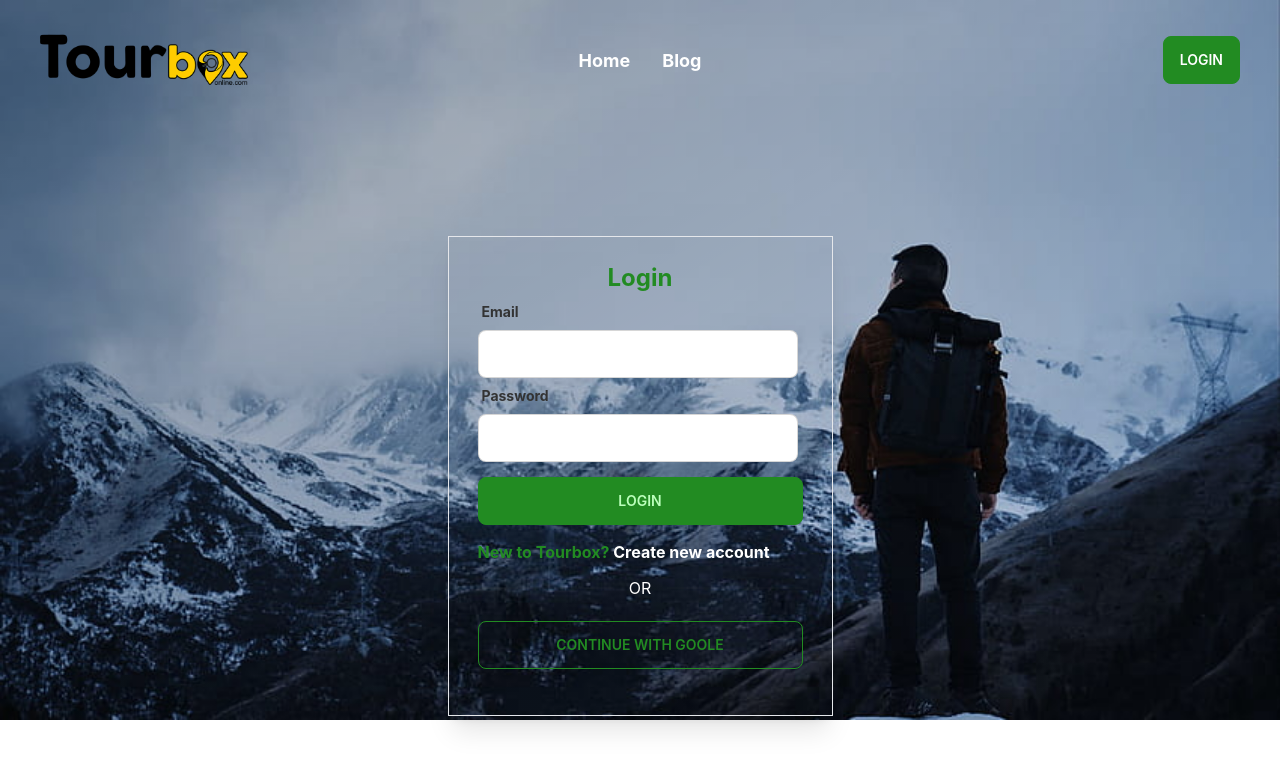
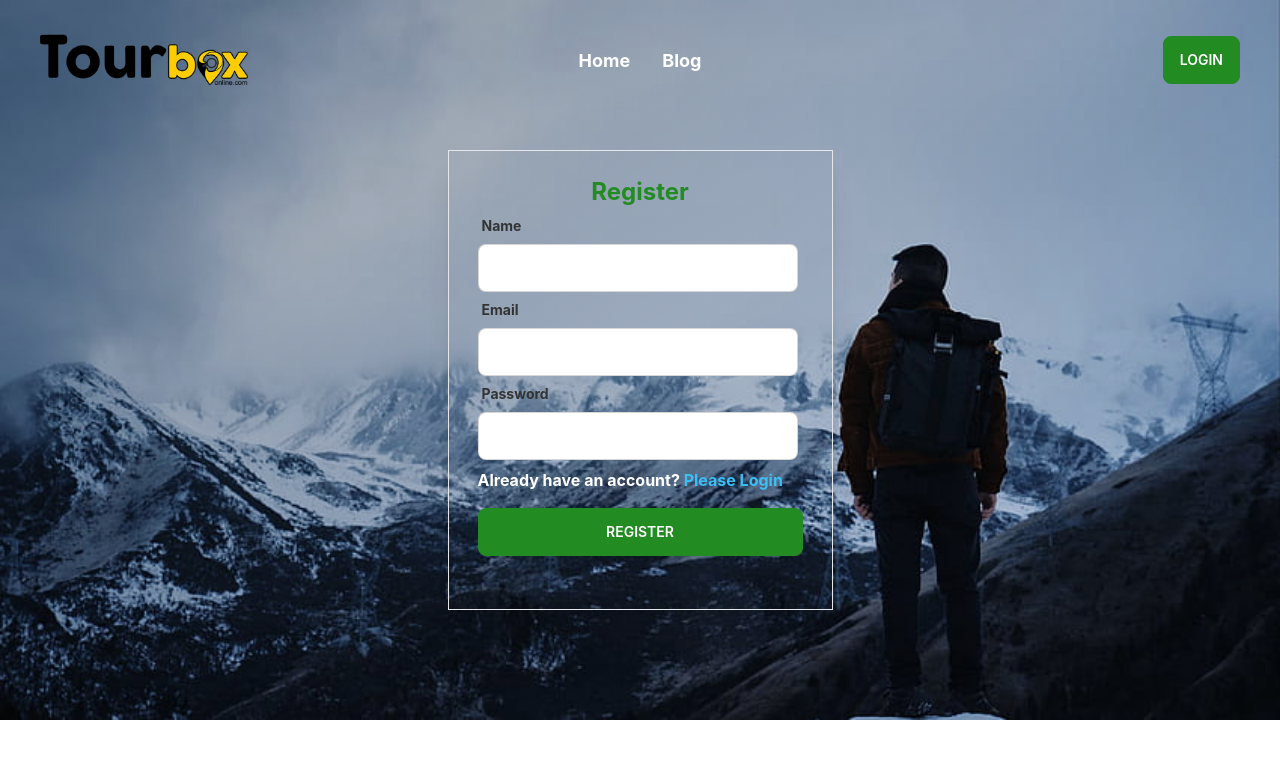
Before and after one commit to shahadathossain26/tourbox, a React (Create React App) app: page /register in a window 1280 px wide. Shown: the top 770 px of the page. Built offline with nearby package versions, Linux system fonts and the light colour scheme; no server answers.

Commit message:
authentication added

```diff
--- a/package.json
+++ b/package.json
@@ -7,6 +7,7 @@
     "@testing-library/react": "^13.4.0",
     "@testing-library/user-event": "^13.5.0",
     "daisyui": "^2.51.0",
+    "firebase": "^9.17.1",
     "react": "^18.2.0",
     "react-dom": "^18.2.0",
     "react-hook-form": "^7.43.2",
--- /dev/null
+++ b/src/Context/AuthProvider.js
@@ -0,0 +1,52 @@
+import React, { createContext, useEffect, useState } from 'react';
+import { createUserWithEmailAndPassword, getAuth, onAuthStateChanged, signInWithEmailAndPassword, signInWithPopup, signOut } from 'firebase/auth'
+import app from '../Firebase/firebase.config';
+
+
+export const AuthContext = createContext();
+const auth = getAuth(app);
+
+const AuthProvider = ({ children }) => {
+    const [user, setUser] = useState(null);
+    const [loading, setLoading] = useState(true);
+
+    const providerLogin = (provider) => {
+        return signInWithPopup(auth, provider);
+    }
+
+    const createUser = (email, password) => {
+        setLoading(true);
+        return createUserWithEmailAndPassword(auth, email, password);
+    }
+
+    const signIn = (email, password) => {
+        setLoading(true);
+        return signInWithEmailAndPassword(auth, email, password);
+    }
+
+    const logOut = () => {
+        return signOut(auth);
+    }
+
+    useEffect(() => {
+        const unsubscribe = onAuthStateChanged(auth, (currentUser) => {
+            console.log('insite auth state chage', currentUser);
+            setUser(currentUser);
+            setLoading(false);
+        });
+
+        return () => {
+            unsubscribe();
+        }
+
+    }, [])
+
+    const authInfo = { user, providerLogin, logOut, createUser, signIn, loading };
+    return (
+        <AuthContext.Provider value={authInfo}>
+            {children}
+        </AuthContext.Provider>
+    );
+};
+
+export default AuthProvider;
--- /dev/null
+++ b/src/Firebase/firebase.config.js
@@ -0,0 +1,18 @@
+// Import the functions you need from the SDKs you need
+import { initializeApp } from "firebase/app";
+// TODO: Add SDKs for Firebase products that you want to use
+// https://firebase.google.com/docs/web/setup#available-libraries
+
+// Your web app's Firebase configuration
+const firebaseConfig = {
+    apiKey: "AIzaSyBkv_mNNoeNG_icWezrlF_70k3oSiWb-PQ",
+    authDomain: "tourbox-f8d11.firebaseapp.com",
+    projectId: "tourbox-f8d11",
+    storageBucket: "tourbox-f8d11.appspot.com",
+    messagingSenderId: "124634577843",
+    appId: "1:124634577843:web:7f6c7039ad72502080e9c6"
+};
+
+// Initialize Firebase
+const app = initializeApp(firebaseConfig);
+export default app;
--- a/src/Pages/Login/Login.js
+++ b/src/Pages/Login/Login.js
@@ -1,11 +1,39 @@
-import React from 'react';
+import React, { useContext } from 'react';
 import Header from '../Shared/Header/Header';
 import loginImage from '../../assets/login_image 3.jpg'
 import { useForm } from 'react-hook-form';
-import { Link } from 'react-router-dom';
+import { Link, useNavigate } from 'react-router-dom';
+import { AuthContext } from '../../Context/AuthProvider';
+import { GoogleAuthProvider } from 'firebase/auth';
 
 const Login = () => {
     const { register, formState: { errors }, handleSubmit } = useForm();
+    const { providerLogin, signIn, loading } = useContext(AuthContext);
+    const navigate = useNavigate();
+
+    const handleLogin = data => {
+        signIn(data.email, data.password)
+            .then(result => {
+                const user = result.user;
+                console.log(user);
+                navigate('/')
+
+
+            })
+            .catch(err => console.log(err))
+    }
+
+    const googleProvider = new GoogleAuthProvider()
+
+    const handleGoogleSignIn = () => {
+        providerLogin(googleProvider)
+            .then(result => {
+                const user = result.user;
+                console.log(user);
+                navigate('/')
+            })
+            .catch(error => console.error(error))
+    }
     return (
         <div className='w-full relative'>
 
@@ -23,7 +51,7 @@ const Login = () => {
                 <div className='w-[385px] h-[480px] shadow-xl my-[236px] border px-[29px] py-[25px] mx-auto'>
                     <h2 className='text-2xl text-center text-primary font-bold'>Login</h2>
 
-                    <form onSubmit={handleSubmit()}>
+                    <form onSubmit={handleSubmit(handleLogin)}>
                         <div className="form-control w-full max-w-xs">
                             <label className="label"><span className="label-text font-bold">Email</span>
                             </label>
@@ -46,7 +74,7 @@ const Login = () => {
                         <button className="btn btn-primary w-full my-[15px] ">Login</button>
                         <p className='text-primary font-bold'>New to Tourbox? <span className='text-secondary'><Link className='text-white ' to='/register'>Create new account</Link></span></p>
                         <div className="divider mb-[25px] text-white">OR</div>
-                        <button className="btn btn-outline btn-primary w-full">Continue With Goole</button>
+                        <button onClick={handleGoogleSignIn} className="btn btn-outline btn-primary w-full">Continue With Goole</button>
                     </form>
                 </div>
 
--- a/src/Pages/Register/Register.js
+++ b/src/Pages/Register/Register.js
@@ -1,9 +1,59 @@
 import React from 'react';
+import { useForm } from 'react-hook-form';
+import { Link } from 'react-router-dom';
+import Header from '../Shared/Header/Header';
+import registerImage from '../../assets/login_image 3.jpg'
 
 const Register = () => {
+    const { register, formState: { errors }, handleSubmit } = useForm();
     return (
-        <div>
-            This is register.
+        <div className='w-full relative'>
+
+            <div className='w-full h-full top-0 left-0 absolute bg-gradient-to-br from-black via-black-100 opacity-30'>
+
+            </div>
+
+            <div className='w-full h-full absolute top-0 left-0'>
+                <div className='w-full absolute top-0 left-0'>
+                    <Header></Header>
+
+                </div>
+                {/* <div className='text-white text-xl md:text-3xl lg:text-4xl font-bold '><i>Let's Travel And</i></div>
+            <div className='text-white text-3xl md:text-4xl lg:text-6xl font-bold'>Find Your Next Adventure</div> */}
+                <div className=' w-[385px] h-[460px] shadow-xl my-[450px] md:my-[600px] lg:my-[150px] border px-[29px] py-[25px] mx-auto'>
+                    <h2 className='text-2xl text-center text-primary font-bold'>Register</h2>
+                    <form onSubmit={handleSubmit()}>
+                        <div className="form-control w-full max-w-xs">
+                            <label className="label"><span className="label-text font-bold">Name</span>
+                            </label>
+                            <input type="text" {...register("name")} className="input input-bordered w-full max-w-xs" />
+                        </div>
+                        <div className="form-control w-full max-w-xs">
+                            <label className="label"><span className="label-text font-bold">Email</span>
+                            </label>
+                            <input type="email" {...register("email", { required: "Email Address is required" })} className="input input-bordered w-full max-w-xs" />
+                            {errors.email && <p role="alert" className='text-red-700'>{errors.email?.message}</p>}
+                        </div>
+
+                        <div className="form-control w-full max-w-xs mb-2">
+                            <label className="label"><span className="label-text font-bold">Password</span>
+                            </label>
+                            <input type="password" {...register("password", {
+                                required: 'Password is required',
+                                minLength: { value: 6, message: 'Password must be 6 characters or longer' }
+                            })} className="input input-bordered w-full max-w-xs" />
+                            {errors.password && <p role="alert" className='text-red-700'>{errors.password?.message}</p>}
+                        </div>
+                        <p className='mb-4 text-white font-bold'>Already have an account? <Link to='/login' className='text-info font-bold '>Please Login</Link></p>
+
+
+
+                        <button className="btn btn-primary text-white w-full mb-[11px]">Register</button>
+                    </form>
+                </div>
+
+            </div>
+            <img className='w-full' src={registerImage} alt="" />
         </div>
     );
 };
--- a/src/Pages/Shared/Header/Header.js
+++ b/src/Pages/Shared/Header/Header.js
@@ -1,8 +1,18 @@
-import React from 'react';
+import React, { useContext } from 'react';
 import { Link } from 'react-router-dom';
 import logo from '../../../assets/logo (1).png'
+import { AuthContext } from '../../../Context/AuthProvider';
 
 const Header = () => {
+    const { user, logOut } = useContext(AuthContext);
+
+    const handleLogOut = () => {
+        logOut()
+            .then(() => { })
+            .catch(error => console.error(error))
+    }
+
+
 
     const menuItems = <>
         <li><Link className='text-white font-bold text-[18px]' to='/'>Home</Link></li>
@@ -49,7 +59,10 @@ const Header = () => {
                 </ul>
             </div>
             <div className="navbar-end">
-                <Link to='/login' className="btn btn-primary text-white">Login</Link>
+                {
+                    user?.email ? <button onClick={handleLogOut} className="btn btn-primary text-white">LogOut</button>
+                        : <Link to='/login' className="btn btn-primary text-white">LogIn</Link>
+                }
             </div>
         </div>
     );
--- a/src/Routes/Route.js
+++ b/src/Routes/Route.js
@@ -3,6 +3,7 @@ import Main from "../Layout/Main";
 import Home from "../Pages/Home/Home/Home";
 import Subscribe from "../Pages/Home/Subscribe/Subscribe";
 import Login from "../Pages/Login/Login";
+import Register from "../Pages/Register/Register";
 import Services from "../Pages/Services/Services";
 
 export const router = createBrowserRouter([
@@ -32,6 +33,6 @@ export const router = createBrowserRouter([
     },
     {
         path: '/register',
-        element: <Login></Login>
+        element: <Register></Register>
     },
 ])
--- a/src/index.js
+++ b/src/index.js
@@ -3,11 +3,14 @@ import ReactDOM from 'react-dom/client';
 import './index.css';
 import App from './App';
 import reportWebVitals from './reportWebVitals';
+import AuthProvider from './Context/AuthProvider';
 
 const root = ReactDOM.createRoot(document.getElementById('root'));
 root.render(
   <React.StrictMode>
-    <App />
+    <AuthProvider>
+      <App />
+    </AuthProvider>
   </React.StrictMode>
 );
 
```
Also changed, not shown: 1 other file (tests, documents, lock files or other folders).
